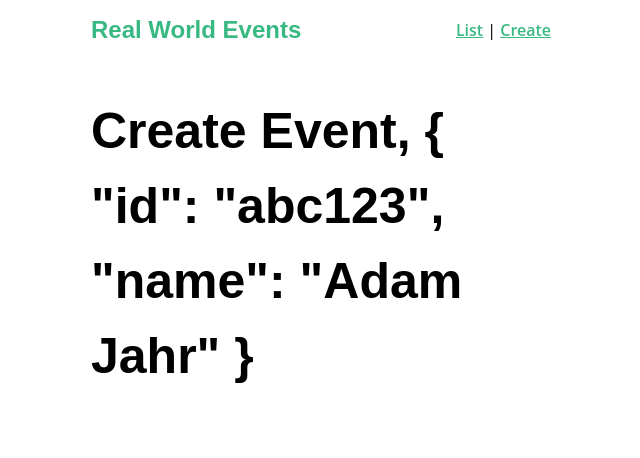
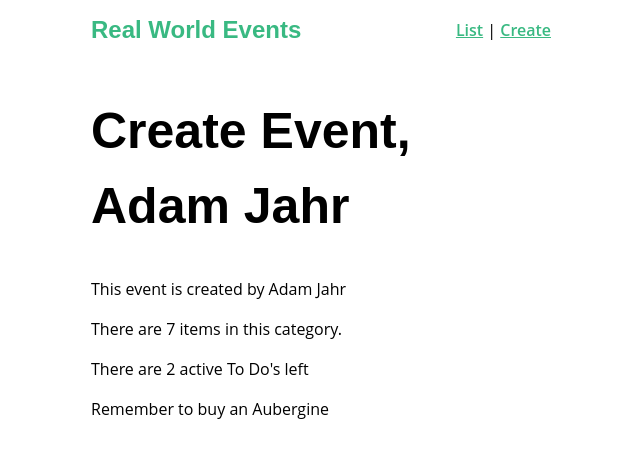
Before and after one commit to fejj182/real-world-vue-vuex, a Vue app: page /event/create in a window 1280 px wide. Shown: the top 458 px of the page, without its empty margins (319-959 px from the left). Built offline with nearby package versions, Linux system fonts and the light colour scheme.

Commit message:
state and getters

```diff
--- a/src/store.js
+++ b/src/store.js
@@ -5,7 +5,28 @@ Vue.use(Vuex)
 
 export default new Vuex.Store({
   state: {
-    user: { id: 'abc123', name: 'Adam Jahr' }
+    user: { id: 'abc123', name: 'Adam Jahr' },
+    categories: ['sustainability', 'nature', 'animal welfare', 'housing', 'education', 'food', 'community'],
+    todos: [
+      { id: 1, text: 'Cheese', done: true },
+      { id: 2, text: 'Bread', done: false },
+      { id: 3, text: 'Salami', done: true },
+      { id: 4, text: 'Aubergine', done: false }
+    ]
+  },
+  getters: {
+    catLength: state => {
+      return state.categories.length
+    },
+    doneTodos: (state) => {
+      return state.todos.filter(todo => todo.done)
+    },
+    activeTodosCount: (state, getters) => {
+      return state.todos.length - getters.doneTodos.length
+    },
+    getEventById: (state) => (id) => {
+      return state.todos.find(event => event.id === id).text
+    }
   },
   mutations: {},
   actions: {}
--- a/src/views/EventCreate.vue
+++ b/src/views/EventCreate.vue
@@ -1,3 +1,28 @@
 <template>
-  <h1>Create Event, {{ $store.state.user }}</h1>
+  <div>
+    <h1>Create Event, {{ user.name }}</h1>
+    <p>This event is created by {{ user.name }}</p>
+    <p>There are {{ catLength }} items in this category.</p>
+    <p>There are {{ activeTodos }} active To Do's left</p>
+    <p>Remember to buy an {{ getEvent(4) }}</p>
+  </div>
 </template>
+
+<script>
+  import { mapState, mapGetters } from 'vuex'
+
+  export default {
+    computed: {
+      ...mapGetters({
+        catLength: 'catLength',
+        activeTodos: 'activeTodosCount',
+        getEvent: 'getEventById'
+        }),
+      ...mapState(['categories', 'user']) // <-- using object spread operator
+    }
+  }
+</script>
+
+<style scoped>
+
+</style>
```
